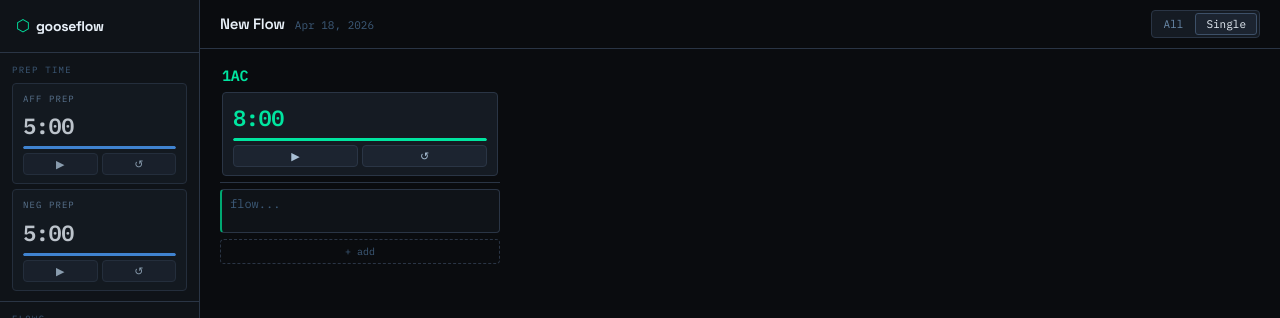
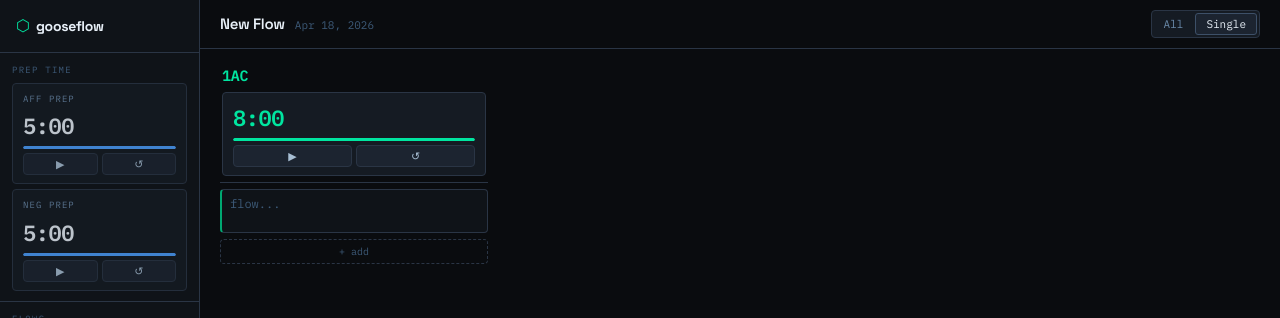
Before and after one commit to picklngoose/gooseflow, a React (Vite) app: page / in a window 1280 px wide. Shown: the top 318 px of the page. Built offline with nearby package versions, Linux system fonts and the light colour scheme.

Commit message:
Update SpeechColumn.module.css

```diff
--- a/SpeechColumn.module.css
+++ b/SpeechColumn.module.css
@@ -6,6 +6,10 @@
   flex-direction: column;
   gap: 6px;
   height: 100%;
+  overflow-y: auto;
+  overflow-x: visible;
+  padding-right: 12px;
+  padding-bottom: 8px;
 }
 
 .header {
@@ -31,9 +35,8 @@
   display: flex;
   flex-direction: column;
   gap: 4px;
-  flex: 1;
-  overflow-y: auto;
-  padding-bottom: 8px;
+  overflow: visible;
+  padding-bottom: 4px;
 }
 
 .addCell {
```
